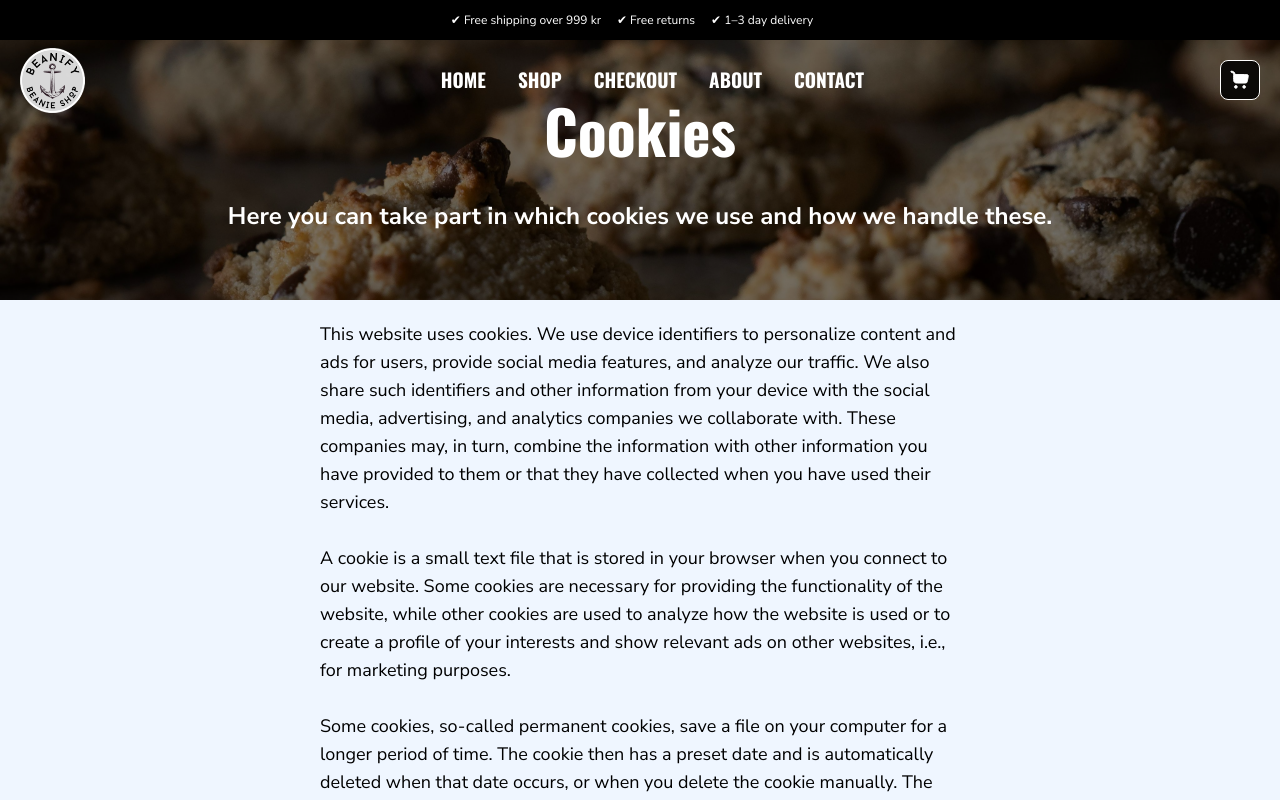
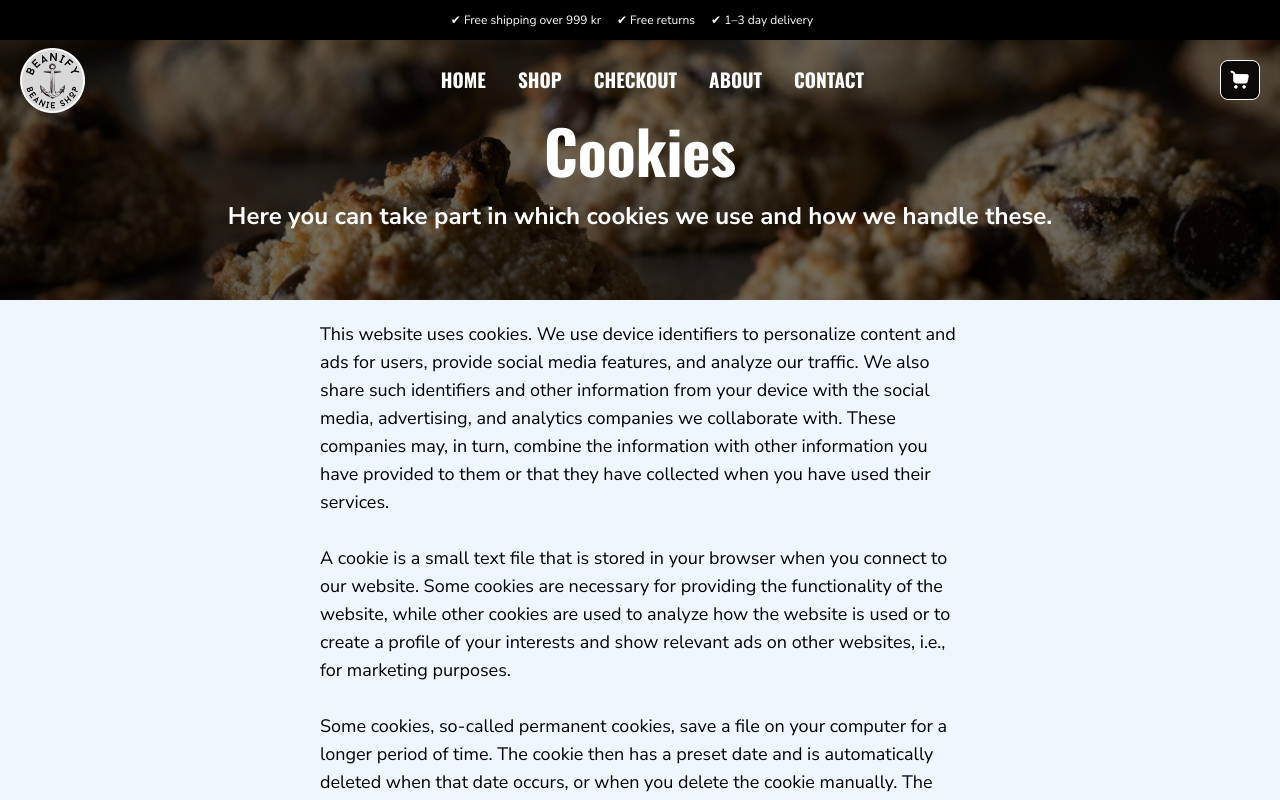
Before and after one commit to Gaspardious/beanie, a Next.js app: page /cookiespolicy in a window 1280 px wide. Shown: the top 800 px of the page. Built offline with nearby package versions, Linux system fonts and the light colour scheme.

Commit message:
small changes

```diff
--- a/src/app/cookiespolicy/page.tsx
+++ b/src/app/cookiespolicy/page.tsx
@@ -7,7 +7,7 @@ const Cookiespolicy = () => {
     <div className="relative h-[300px] w-full bg-cover bg-center bg-no-repeat bg-[url('/cookies.jpg')]">
     <div className="absolute inset-0 bg-black opacity-50"></div>
     </div>
-  <h1 className="text-3xl h-screen mt-5 sm:text-6xl font-extrabold text-white absolute top-20 left-1/2 transform -translate-x-1/2">Cookies</h1>
+  <h1 className="text-3xl h-screen mt-10 sm:text-6xl font-extrabold text-white absolute top-20 left-1/2 transform -translate-x-1/2">Cookies</h1>
   <p className="text-1xl w-5/6 sm:text-2xl text-center h-screen mt-15 sm:mt-20 font-extrabold text-white absolute top-30 left-1/2 transform -translate-x-1/2">Here you can take part in which cookies we use and how we handle these.</p>
 
 
--- a/src/app/integritetspolicy/page.tsx
+++ b/src/app/integritetspolicy/page.tsx
@@ -5,10 +5,10 @@ import React from 'react'
 const Integritetspolicy = () => {
   return (
       <div className='w-full pb-10 bg-blue-50 relative '>
-          <div className="relative h-[300px] w-full bg-cover bg-center bg-no-repeat bg-[url('/drill.jpg')]">
+          <div className="relative h-[300px] w-full bg-cover bg-center bg-no-repeat bg-[url('/sarek.webp')]">
           <div className="absolute inset-0 bg-black opacity-50"></div>
           </div>
-        <h1 className="text-3xl h-screen mt-5 sm:text-6xl font-extrabold text-white absolute top-20 left-1/2 transform -translate-x-1/2">Integritetspolicy</h1>
+        <h1 className="text-3xl h-screen mt-10 sm:text-6xl font-extrabold text-white absolute top-20 left-1/2 transform -translate-x-1/2">Integritetspolicy</h1>
         <p className="text-1xl w-5/6 sm:text-2xl text-center h-screen mt-15 sm:mt-20 font-extrabold text-white absolute top-30 left-1/2 transform -translate-x-1/2">Since May 25, 2018, the Personal Data Act (PUL) has been replaced by the new Data Protection Regulation (GDPR).</p>
 
         <div className="flex flex-col items-center justify-center h-full gap-5">
```
